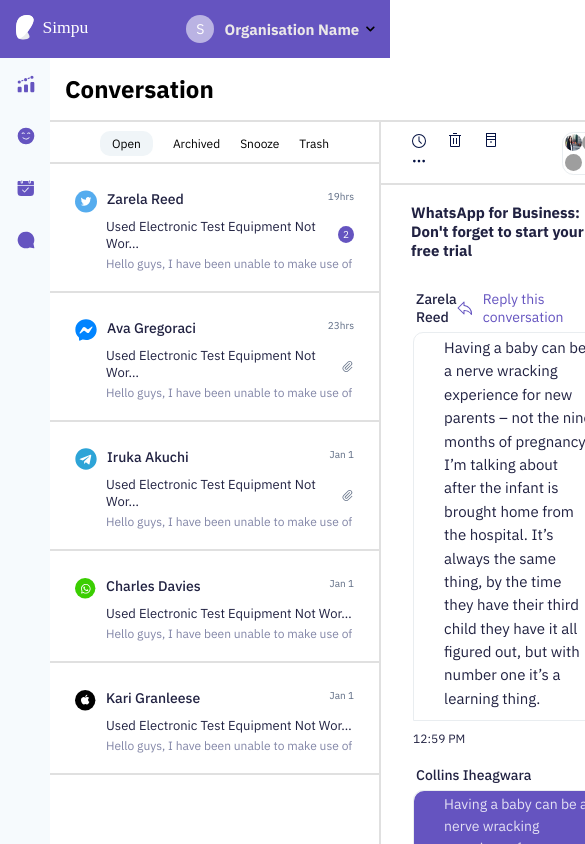
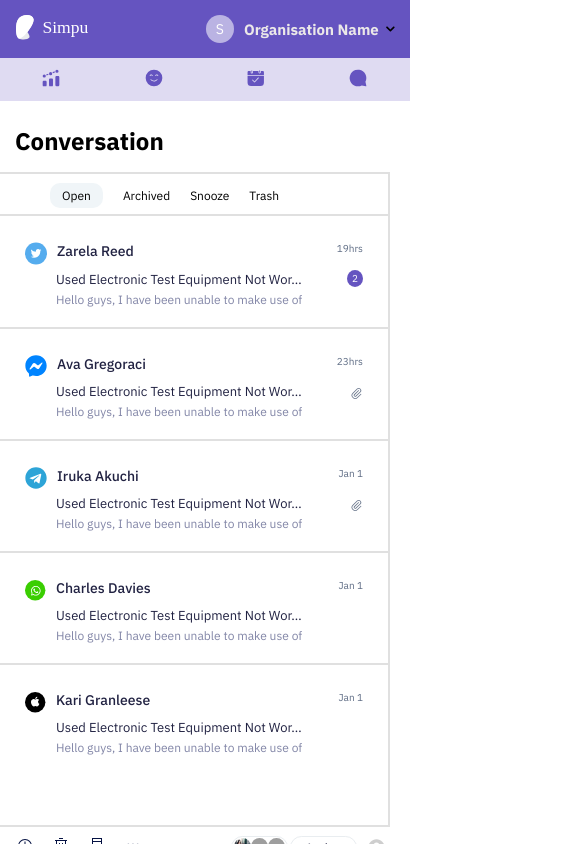
Before and after one commit to Blessedadudu/chatboxui, a React (Create React App) app: page / in a window 390 px wide. Shown: the top 844 px of the page, 585 px wide, since content can reach past the window. Built offline with nearby package versions, Linux system fonts and the light colour scheme; grey boxes are pictures that could not be loaded.

Commit message:
update on responsive navbar

```diff
--- a/src/components/Chatbody/Chatbody.js
+++ b/src/components/Chatbody/Chatbody.js
@@ -8,9 +8,11 @@ import attachment from '../../assets/attachment.svg'
 import ChatSection2 from './chatSections/chatSection2/chatSection2';
 
 
+
 export default function Chatbody() {
     return (
         <div className="section">
+
             <h2>Conversation</h2>
             <div className="sectionFlex">
                 <section className="section1">
@@ -73,7 +75,7 @@ export default function Chatbody() {
                             <h5>Used Electronic Test Equipment Not Wor…</h5>
                             <p>Hello guys, I have been unable to make use of</p>
                         </div>
-                    </div><div className="borderLine borderDent">
+                    </div><div className="borderLine borderDent pad">
                         <div className="chatFlex">
                             <img src={apple} alt="twitter"/>
                             <h4>Kari Granleese</h4>
--- a/src/components/Chatbody/chatSections/chatSection2/chatSection2.js
+++ b/src/components/Chatbody/chatSections/chatSection2/chatSection2.js
@@ -18,7 +18,7 @@ export default function chatSection2() {
     return (
         <div className="section2">
             <div className="borderLine flex flexSpace">
-                <ul>
+                <ul className="borUl">
                     <li><img src={time} alt="time"/></li>
                     <li><img src={delet} alt="delete"/></li>
                     <li><img src={edit} alt="edit"/></li>
--- a/src/components/Navbar/Navbar.js
+++ b/src/components/Navbar/Navbar.js
@@ -1,6 +1,15 @@
 import React from 'react';
 import navlogo from '../../assets/logo.svg';
 import './Navbar.scss';
+import analytics from '../../assets/analytics.svg';
+import happy from '../../assets/happy.svg';
+import schedule from '../../assets/schedule.svg';
+import comment from '../../assets/comment.svg';
+
+const togglehamburger = () => {
+    let sss = document.getElementById('nav_link');
+      sss.classList.toggle('opened');
+  };
 
 const Navbar = () => {
     return (
@@ -9,9 +18,23 @@ const Navbar = () => {
             <img src={navlogo} className="navlogo" alt="logo" />
             <div className="organisation">
                 <span className="s">S</span><h1>Organisation Name</h1>
-                <i class="fa fa-chevron-down"></i>
+                <i class="fa fa-chevron-down" onClick={togglehamburger}></i>
             </div>
         </nav>
+        <ul className="nav_link" id="nav_link">
+            <li>
+                <img src={analytics} alt="analytics"/>
+            </li>
+            <li>
+                <img src={happy} alt="happy"/>
+            </li>
+            <li>
+                <img src={schedule} alt="schedule"/>
+            </li>
+            <li>
+                <img src={comment} alt="comment"/>
+            </li>
+        </ul>
 
         </div>
     )
--- a/src/components/Navbar/Navbar.scss
+++ b/src/components/Navbar/Navbar.scss
@@ -1,6 +1,7 @@
 .nav_icon {
     font-size: 10px;
     height: 100%;
+    // width: 100%;
     padding: 15px;
     top: 0;
     background: #6554c0;
@@ -14,8 +15,13 @@
         object-fit: contain;
     }
 
+
 }
 
+.nav_link {
+    list-style: none;
+    display: none;
+}
 .organisation {
     display: flex;
     align-items: center;
@@ -36,6 +42,7 @@
         font-size: 10px;
         margin-left: 7px;
         color: black;
+        cursor: pointer;
 
     }
 }
--- a/src/components/responsive.scss
+++ b/src/components/responsive.scss
@@ -0,0 +1,110 @@
+@media only screen and (max-width: 768px) {
+
+
+    .sectionFlex {
+        display: grid;
+        grid-template-columns: 1fr;
+    }
+
+    .sidebar {
+        display: none;
+    }
+
+    .section {
+        width: 100vw;
+    }
+
+    .nav_icon {
+        min-width: 105vw;
+    }
+
+    .section2 .par {
+        // padding: 3px 20px 10px 30px;
+    }
+
+    .borRight {
+        // display: none;
+        border-bottom: 2px solid rgb(221, 221, 221);
+        margin-bottom: 20px
+    }
+
+
+    .flextry2 {
+        display: block;
+        grid-template-columns: 1fr;
+    }
+    .commentFlex p {
+        width: 100%;
+    }
+
+    .section3 {
+        height: 100%;
+        width: 100vw;
+        padding: 5px;
+        background-color: #ffffff;
+    }
+
+    .commentFlexLast {
+        padding-top: 4rem;
+        padding-bottom: 2rem;
+        // margin: 0;
+    }
+
+    .textbox {
+        width: 90%;
+        margin: 2rem 0 25px 15px;
+        // border-bottom: 2px solid gray;
+    }
+
+    ul {
+        margin: 0px 7px 9px;
+    }
+
+    .borUl {
+        margin-top: 9px;
+    }
+
+    .pad {
+        padding-bottom: 50px;
+    }
+
+    .section2Flex {
+        width: 100%;
+    }
+
+    .box {
+        width: 100%;
+        margin: 1px;
+    }
+
+
+    .section2 {
+
+        max-height: 100vh;
+        width: 100%;
+        height: 100%;
+        background-color: #ffffff;
+
+        .parbold {
+            font-weight: bold;
+            padding: 18px 20px 30px;
+
+        }
+    }
+
+    .nav_link {
+        display: flex;
+        list-style: none;
+        margin-left: 0px;
+        // margin-bottom: 20px;
+        justify-content: space-around;
+        background-color: #6454c035;
+        width: 105vw;
+
+        ul {
+            margin: 0 !important;
+        }
+
+    }
+
+}
```
